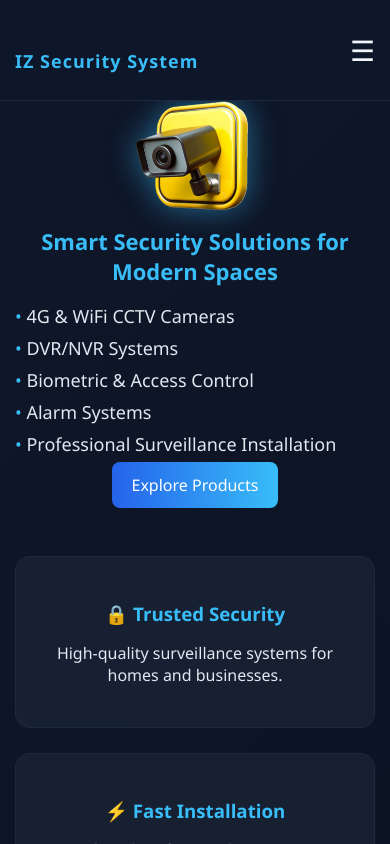
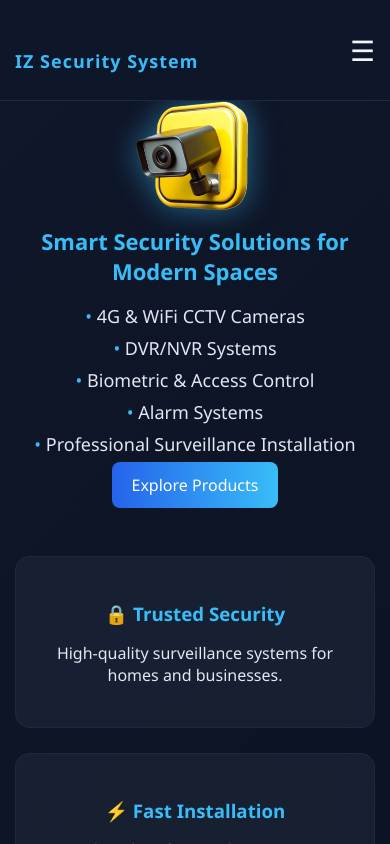
Before and after one commit to NehanShaikh/IZ_shop, a React (Create React App) app in the folder iz-security-frontend/: page / in a window 390 px wide. Shown: the top 844 px of the page. Built offline with nearby package versions, Linux system fonts and the light colour scheme; no server answers; sample sign-in values are in the browser's storage.

Commit message:
first commit

```diff
--- a/iz-security-frontend/src/App.css
+++ b/iz-security-frontend/src/App.css
@@ -702,11 +702,11 @@ html, body {
 
   .services-line {
     flex-direction: column;
+    align-items: center;   /* 🔥 CENTER EVERYTHING */
     justify-content: center;
-    align-items: flex-start;
-    font-size: 12px;
-    color: #cbd5e1;
+    font-size: 14px;       /* keep nice readable size */
     gap: 6px;
+    text-align: center;
   }
 
   /* REMOVE desktop end bullet */
```
